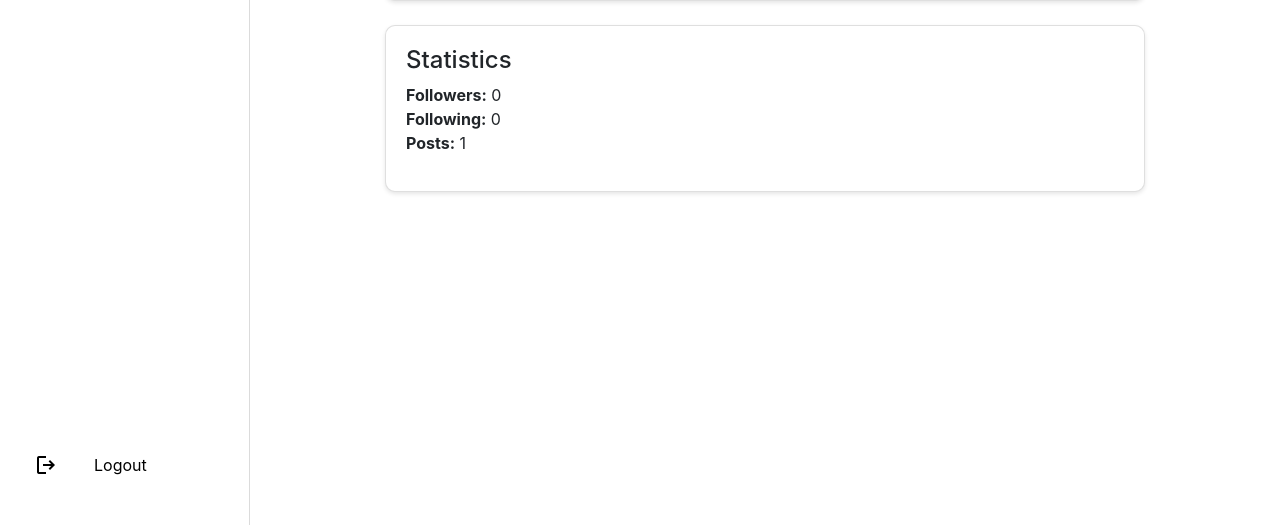
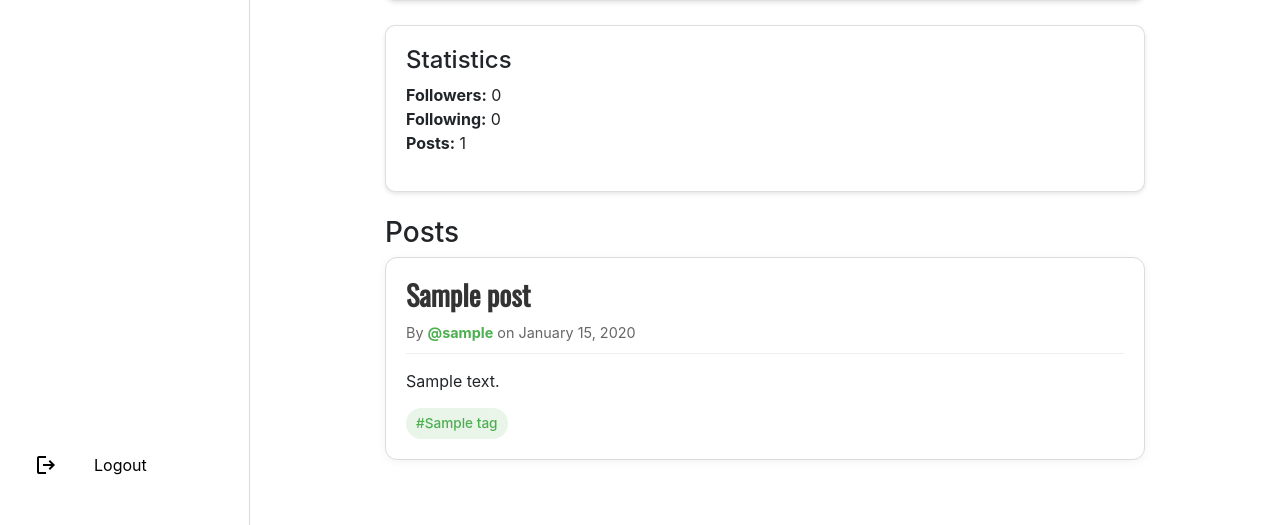
Before and after one commit to matheusbarria/adv-database-project, a Flask app: page /profile/ in a window 1280 px wide. Shown: the part 648-1173 px from the top of the page. Run offline with Flask 3, Linux system fonts and the light colour scheme; the visitor is signed in with stand-in values (Sample User, id 1); tables that the repository leaves empty hold one stand-in row (values such as "Sample post").

Commit message:
posts to profile

```diff
--- a/app/__init__.py
+++ b/app/__init__.py
@@ -113,7 +113,7 @@ def create_app():
         is_following = False
         if not is_own_profile:
             is_following =  user.followers.filter_by(follower_id=session['user_id']).first() is not None
-        return render_template("profile.html", user=user, is_own_profile=is_own_profile, is_following=is_following)
+        return render_template("profile.html", user=user, is_own_profile=is_own_profile, is_following=is_following, posts= user.posts)
 
     @app.route("/profile", methods=["POST"])
     @login_required
@@ -257,6 +257,6 @@ def create_app():
             .order_by(Post.created_at.desc())
             .all())
         print(followed_posts)
-        return render_template("index.html", posts=followed_posts)
+        return followed_posts
 
     return app
--- a/app/templates/profile.html
+++ b/app/templates/profile.html
@@ -146,6 +146,44 @@
               </p>
             </div>
           </div>
+          {% if posts %}
+          <h3>Posts</h3>
+          {% for post in posts %}
+          <div class="post-card">
+              <h3>{{ post.title }}</h3>
+              <p class="post-meta">By <a href="{{ url_for('profile', username=post.author.username) }}"><strong>@{{ post.author.username }}</strong></a> on {{ post.created_at.strftime('%B %d, %Y') }}</p>
+              <div class="post-content">
+                  <p>{{ post.body }}</p>
+              </div>
+              {% if post.locations %}
+              <div class="locations-container">
+                  {% for post_location in post.locations %}
+                  <p class="location">
+                      <span class="location-icon">📍</span> {{ post_location.location.name }}
+                      <span class="rating-icon">
+                      {% if post_location.category == 'good' %}👍
+                      {% elif post_location.category == 'mediocre' %}😐
+                      {% elif post_location.category == 'bad' %}👎
+                      {% endif %}
+                      </span>
+                  </p>
+                  {% endfor %}
+              </div>
+              {% endif %}
+              {% if post.tags %}
+                  <div class="tags">
+                      {% for post_tag in post.tags %}
+                          <span class="tag">#{{ post_tag.tag.name }}</span>
+                      {% endfor %}
+                  </div>
+              {% endif %}
+          </div>
+          {% endfor %}
+          {% else %}
+          <div class="alert alert-info">
+              <p>No posts!</p>
+          </div>
+      {% endif %}
         </div>
       </div>
     </div>
```
